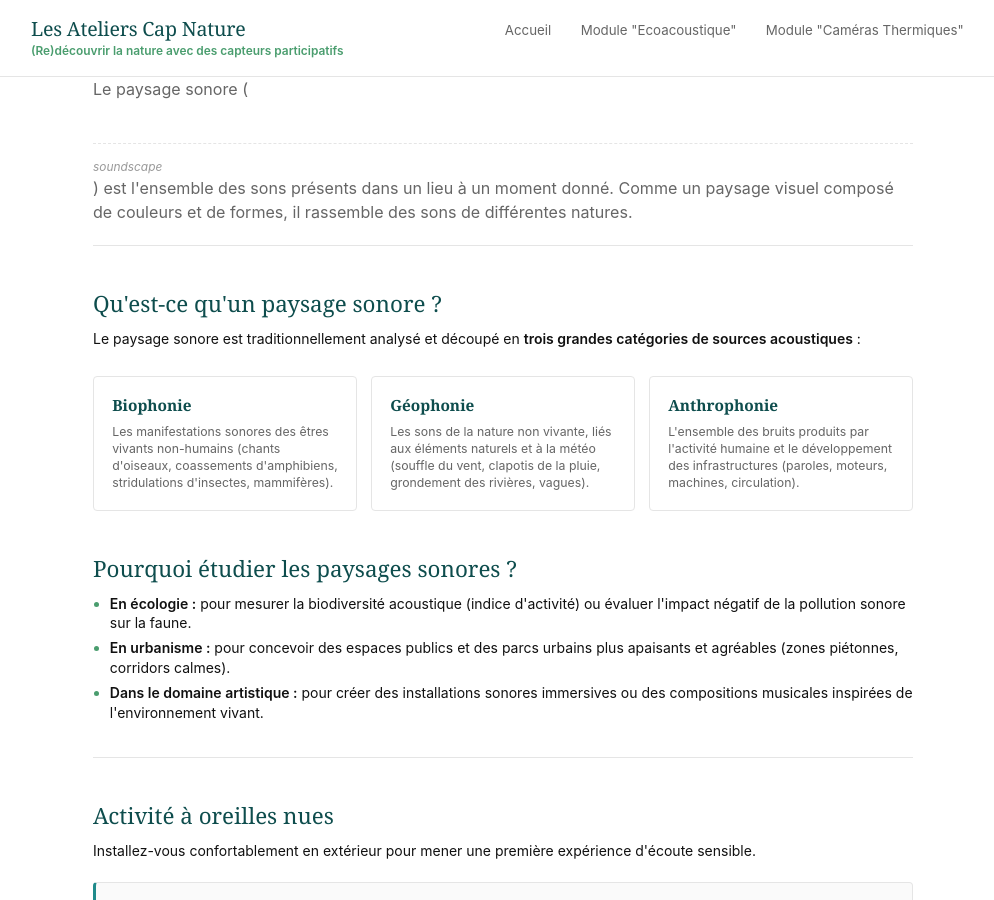
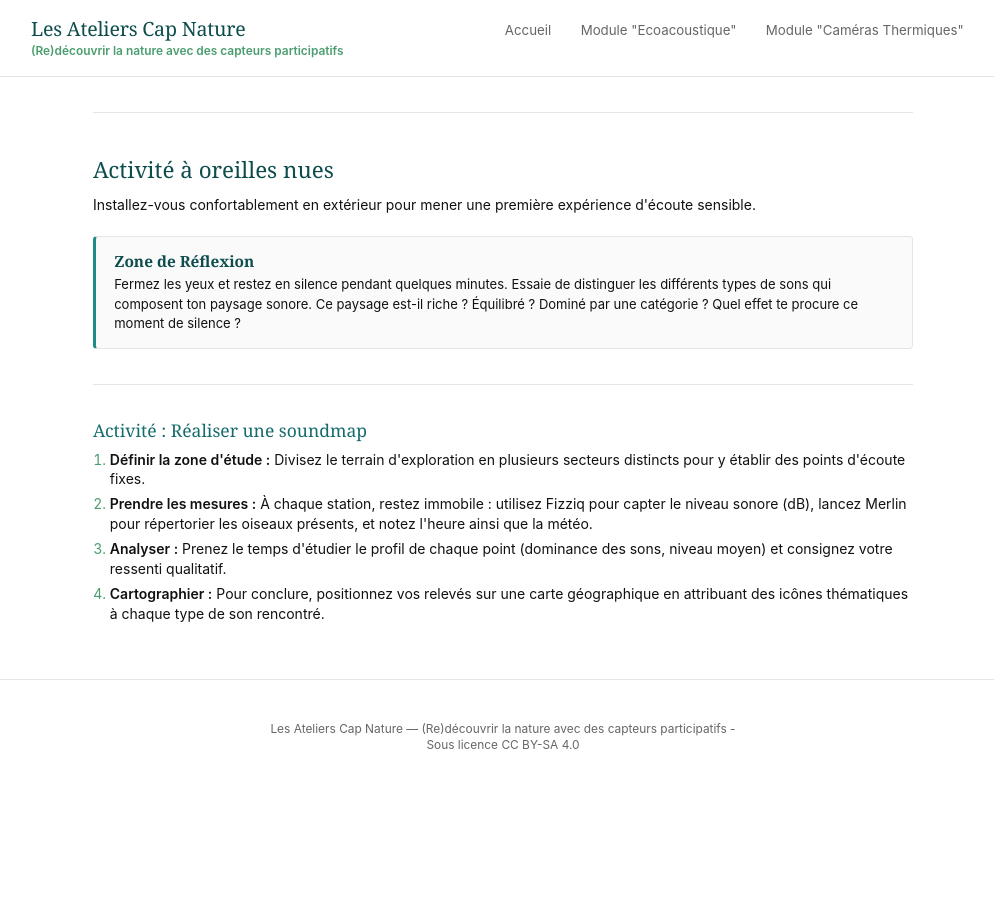
Before and after one commit to marieleapouliquen/wiki-cap-nature, a Jekyll site: the page built from _pages/module-oiseaux/fiche1-soundscape.md, in a window 1280 px wide and 900 px high. Shown: the whole window, without its empty margins (137-1131 px from the left). Built offline with Jekyll 4.4.1, drawn with Linux system fonts in a browser that asks for light colours.

Commit message:
Update fiche1-soundscape.md

```diff
--- a/_pages/module-oiseaux/fiche1-soundscape.md
+++ b/_pages/module-oiseaux/fiche1-soundscape.md
@@ -5,34 +5,7 @@ title: Le Paysage Sonore
 
 <main class="content">
 
-  <p class="page-lead">
-    Le paysage sonore (<em>soundscape</em>) est l'ensemble des sons présents dans un lieu à un moment donné. Comme un paysage visuel composé de couleurs et de formes, il rassemble des sons de différentes natures.
-  </p>
 
-  <h2>Qu'est-ce qu'un paysage sonore ?</h2>
-  <p>Le paysage sonore est traditionnellement analysé et découpé en <strong>trois grandes catégories de sources acoustiques</strong> :</p>
-
-  <div class="concept-grid">
-    <div class="concept-card">
-      <span class="card-title">Biophonie</span>
-      <p class="concept-desc">Les manifestations sonores des êtres vivants non-humains (chants d'oiseaux, coassements d'amphibiens, stridulations d'insectes, mammifères).</p>
-    </div>
-    <div class="concept-card">
-      <span class="card-title">Géophonie</span>
-      <p class="concept-desc">Les sons de la nature non vivante, liés aux éléments naturels et à la météo (souffle du vent, clapotis de la pluie, grondement des rivières, vagues).</p>
-    </div>
-    <div class="concept-card">
-      <span class="card-title">Anthrophonie</span>
-      <p class="concept-desc">L'ensemble des bruits produits par l'activité humaine et le développement des infrastructures (paroles, moteurs, machines, circulation).</p>
-    </div>
-  </div>
-
-  <h2>Pourquoi étudier les paysages sonores ?</h2>
-  <ul>
-    <li><strong>En écologie :</strong> pour mesurer la biodiversité acoustique (indice d'activité) ou évaluer l'impact négatif de la pollution sonore sur la faune.</li>
-    <li><strong>En urbanisme :</strong> pour concevoir des espaces publics et des parcs urbains plus apaisants et agréables (zones piétonnes, corridors calmes).</li>
-    <li><strong>Dans le domaine artistique :</strong> pour créer des installations sonores immersives ou des compositions musicales inspirées de l'environnement vivant.</li>
-  </ul>
 
   <hr>
 
```
